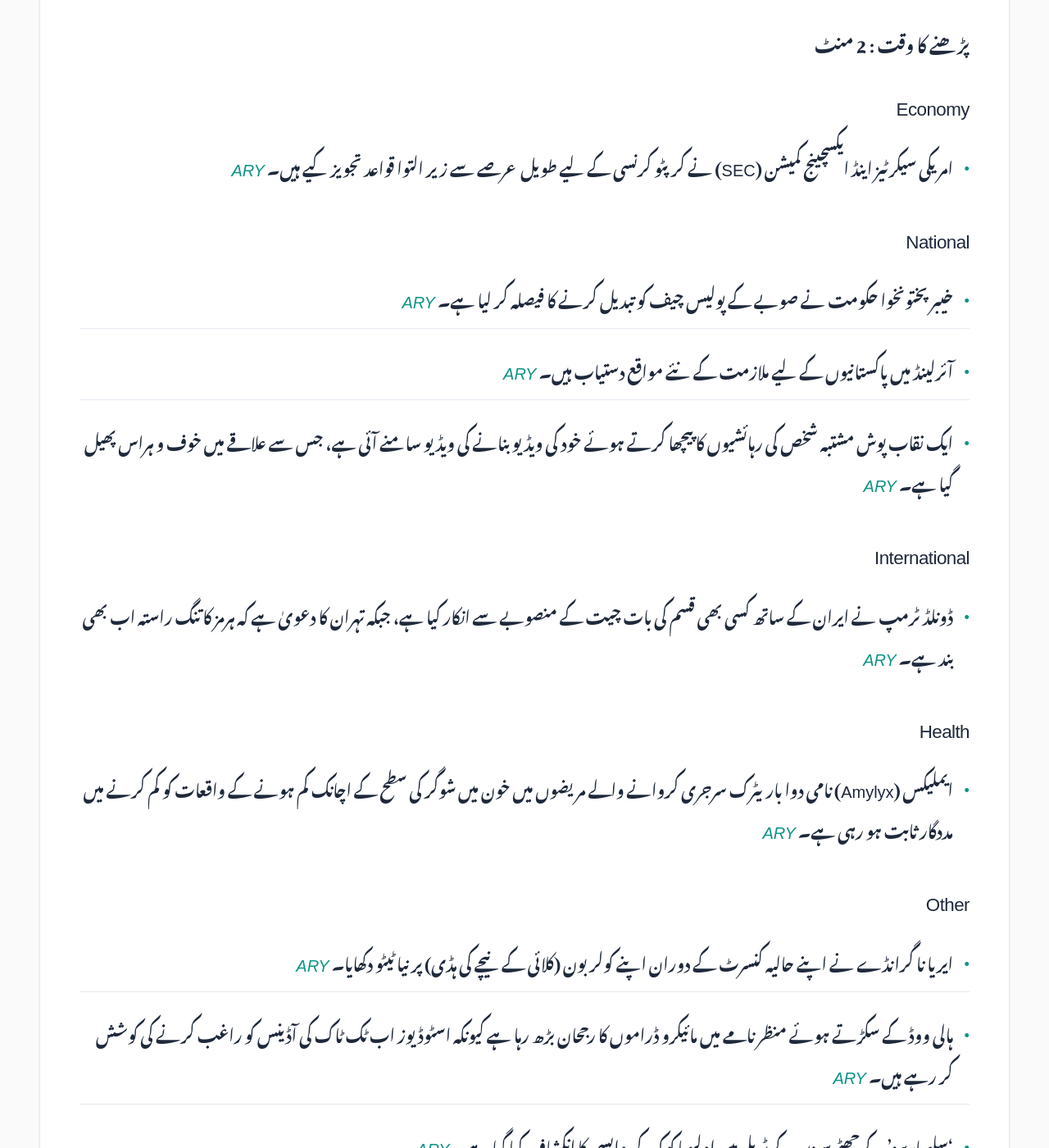
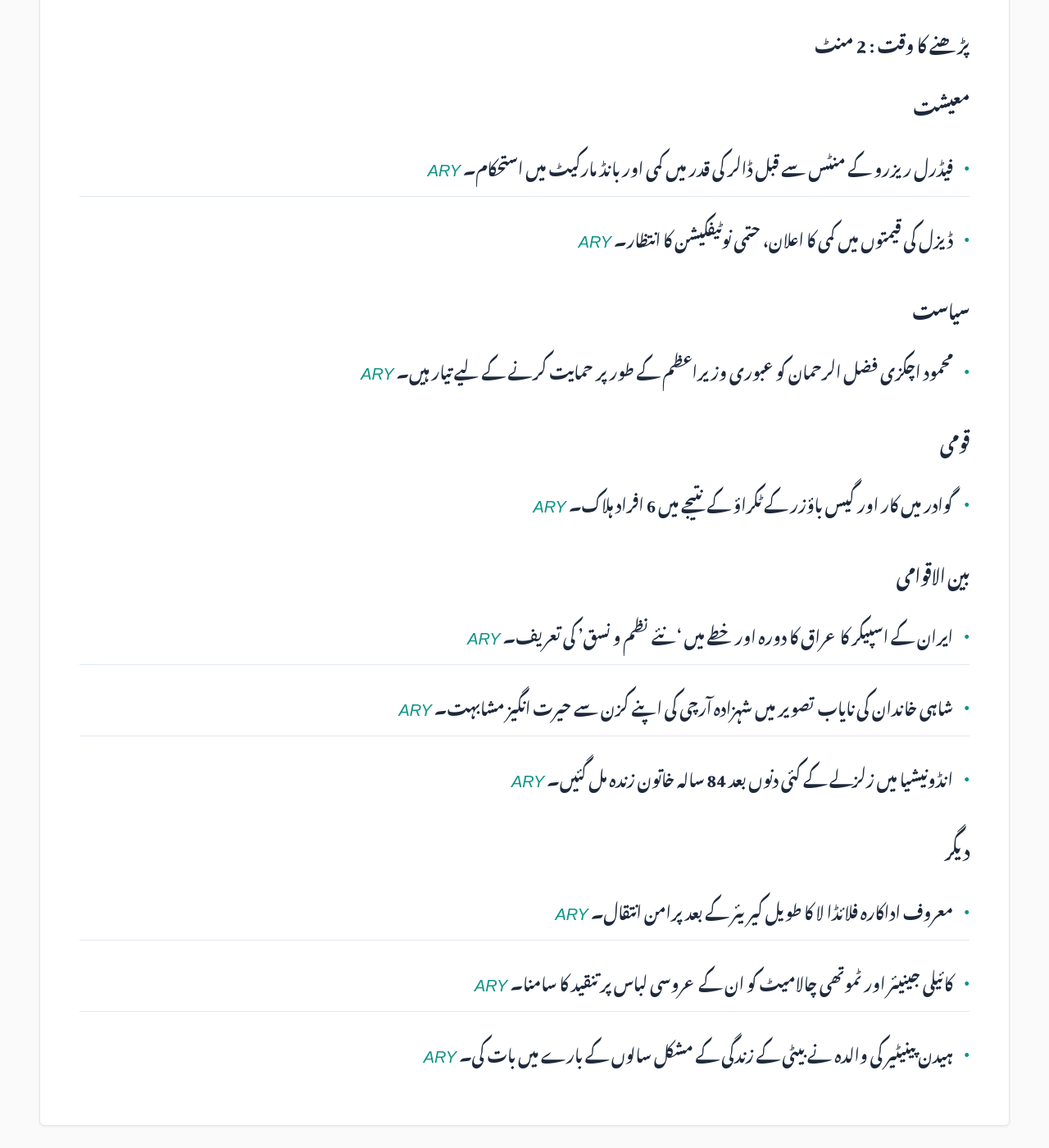
Before and after one commit to zsubzwary/news, a Jekyll site: the page built from ur/index.md, in a window 1280 px wide and 1400 px high, scrolled down 437 px. Shown: the whole window at 82% size. Built offline with Jekyll 4.4.1, drawn with Linux system fonts in a browser that asks for light colours; some web fonts are replaced; comment, search, counter and statistics services are not loaded; some of the changed text lies outside the part shown.

Commit message:
DateTime; 2026-08-19T16:07:26.218Z

```diff
--- a/ur/index.md
+++ b/ur/index.md
@@ -7,26 +7,26 @@ rtl: true
 
 پاکستان کی تازہ خبروں کا خلاصہ
 
- &lrm; 19-Aug-2026 09:07PKT
+ &lrm; 19-Aug-2026 21:07PKT
 
 پڑھنے کا وقت : 2 منٹ
 
-### Economy
-- امریکی سیکرٹیز اینڈ ایکسچینج کمیشن (SEC) نے کرپٹو کرنسی کے لیے طویل عرصے سے زیر التوا قواعد تجویز کیے ہیں۔ *[ARY](https://arynews.tv/us-sec-proposes-long-awaited-crypto-rules)*
+### معیشت
+- فیڈرل ریزرو کے منٹس سے قبل ڈالر کی قدر میں کمی اور بانڈ مارکیٹ میں استحکام۔ *[ARY](https://arynews.tv/dollar-softens-as-bond-market-steadies-ahead-of-fed-minutes)*
+- ڈیزل کی قیمتوں میں کمی کا اعلان، حتمی نوٹیفکیشن کا انتظار۔ *[ARY](https://arynews.tv/diesel-price-cut-expected-after-ogra-notification)*
 
-### National
-- خیبر پختونخوا حکومت نے صوبے کے پولیس چیف کو تبدیل کرنے کا فیصلہ کر لیا ہے۔ *[ARY](https://arynews.tv/khyber-pakhtunkhwa-govt-decides-to-change-police-chief)*
-- آئرلینڈ میں پاکستانیوں کے لیے ملازمت کے نئے مواقع دستیاب ہیں۔ *[ARY](https://arynews.tv/job-opportunities-for-pakistanis-in-ireland)*
-- ایک نقاب پوش مشتبہ شخص کی رہائشیوں کا پیچھا کرتے ہوئے خود کی ویڈیو بنانے کی ویڈیو سامنے آئی ہے، جس سے علاقے میں خوف و ہراس پھیل گیا ہے۔ *[ARY](https://arynews.tv/masked-suspect-films-himself-stalking-residents-in-chilling-neighborhood-video)*
+### سیاست
+- محمود اچکزی فضل الرحمان کو عبوری وزیراعظم کے طور پر حمایت کرنے کے لیے تیار ہیں۔ *[ARY](https://arynews.tv/mehmood-achakzai-backs-fazal-ur-rehman-as-interim-pm)*
 
-### International
-- ڈونلڈ ٹرمپ نے ایران کے ساتھ کسی بھی قسم کی بات چیت کے منصوبے سے انکار کیا ہے، جبکہ تہران کا دعویٰ ہے کہ ہرمز کا تنگ راستہ اب بھی بند ہے۔ *[ARY](https://arynews.tv/trump-says-no-talks-planned-with-iran)*
+### قومی
+- گوادر میں کار اور گیس باؤزر کے ٹکراؤ کے نتیجے میں 6 افراد ہلاک۔ *[ARY](https://arynews.tv/coastal-highway-accident-claims-multiple-victims)*
 
-### Health
-- ایملیکس (Amylyx) نامی دوا باریٹرک سرجری کروانے والے مریضوں میں خون میں شوگر کی سطح کے اچانک کم ہونے کے واقعات کو کم کرنے میں مددگار ثابت ہو رہی ہے۔ *[ARY](https://arynews.tv/amylyx-drug-cuts-low-blood-sugar-episodes-in-bariatric-surgery-patients)*
+### بین الاقوامی
+- ایران کے اسپیکر کا عراق کا دورہ اور خطے میں 'نئے نظم و نسق' کی تعریف۔ *[ARY](https://arynews.tv/visiting-iraq-irans-parliament-speaker-hails-new-order-in-the-region)*
+- شاہی خاندان کی نایاب تصویر میں شہزادہ آرچی کی اپنے کزن سے حیرت انگیز مشابہت۔ *[ARY](https://arynews.tv/prince-archies-uncanny-resemblance-to-royal-cousin-highlighted-in-rare-family-picture)*
+- انڈونیشیا میں زلزلے کے کئی دنوں بعد 84 سالہ خاتون زندہ مل گئیں۔ *[ARY](https://arynews.tv/indonesia-family-finds-84-year-woman-alive-days-after-earthquake)*
 
-### Other
-- ایریا نا گرانڈے نے اپنے حالیہ کنسرٹ کے دوران اپنے کولر بون (کلائی کے نیچے کی ہڈی) پر نیا ٹیٹو دکھایا۔ *[ARY](https://arynews.tv/ariana-grande-shows-off-new-collarbone-tattoo-during-concert)*
-- ہالی ووڈ کے سکڑتے ہوئے منظر نامے میں مائیکرو ڈراموں کا رجحان بڑھ رہا ہے کیونکہ اسٹوڈیوز اب ٹک ٹاک کی آڈینس کو راغب کرنے کی کوشش کر رہے ہیں۔ *[ARY](https://arynews.tv/microdramas-boom-in-a-shrinking-hollywood-as-studios-chase-a-tiktok-audience)*
-- 'سلو ہارسز' کے چھٹے سیزن کے ٹریلر میں اولیویا کوک کی واپسی کا انکشاف کیا گیا ہے۔ *[ARY](https://arynews.tv/slow-horses-season-6-trailer-finally-reveals-olivia-cookes-return)*
-- ٹیلر سوئفٹ بلیک لائیولی کے بچوں سے متعلق دوستی کی حدود پر غور کر رہی ہیں۔ *[ARY](https://arynews.tv/taylor-swift-weighs-friendship-boundaries-regarding-blake-livelys-children)*
+### دیگر
+- معروف اداکارہ فلائڈا لا کا طویل کیریئر کے بعد پرامن انتقال۔ *[ARY](https://arynews.tv/phyllida-law-dies-peacefully-after-long-acting-career)*
+- کائیلی جینیئر اور ٹموتھی چالامیٹ کو ان کے عروسی لباس پر تنقید کا سامنا۔ *[ARY](https://arynews.tv/kylie-jenner-timothee-chalamet-receive-backlash-over-wedding-dress-see-pic)*
+- ہیدن پینیٹیر کی والدہ نے بیٹی کے زندگی کے مشکل سالوں کے بارے میں بات کی۔ *[ARY](https://arynews.tv/hayden-panettieres-mom-speaks-about-her-daughters-difficult-final-years)*
```
